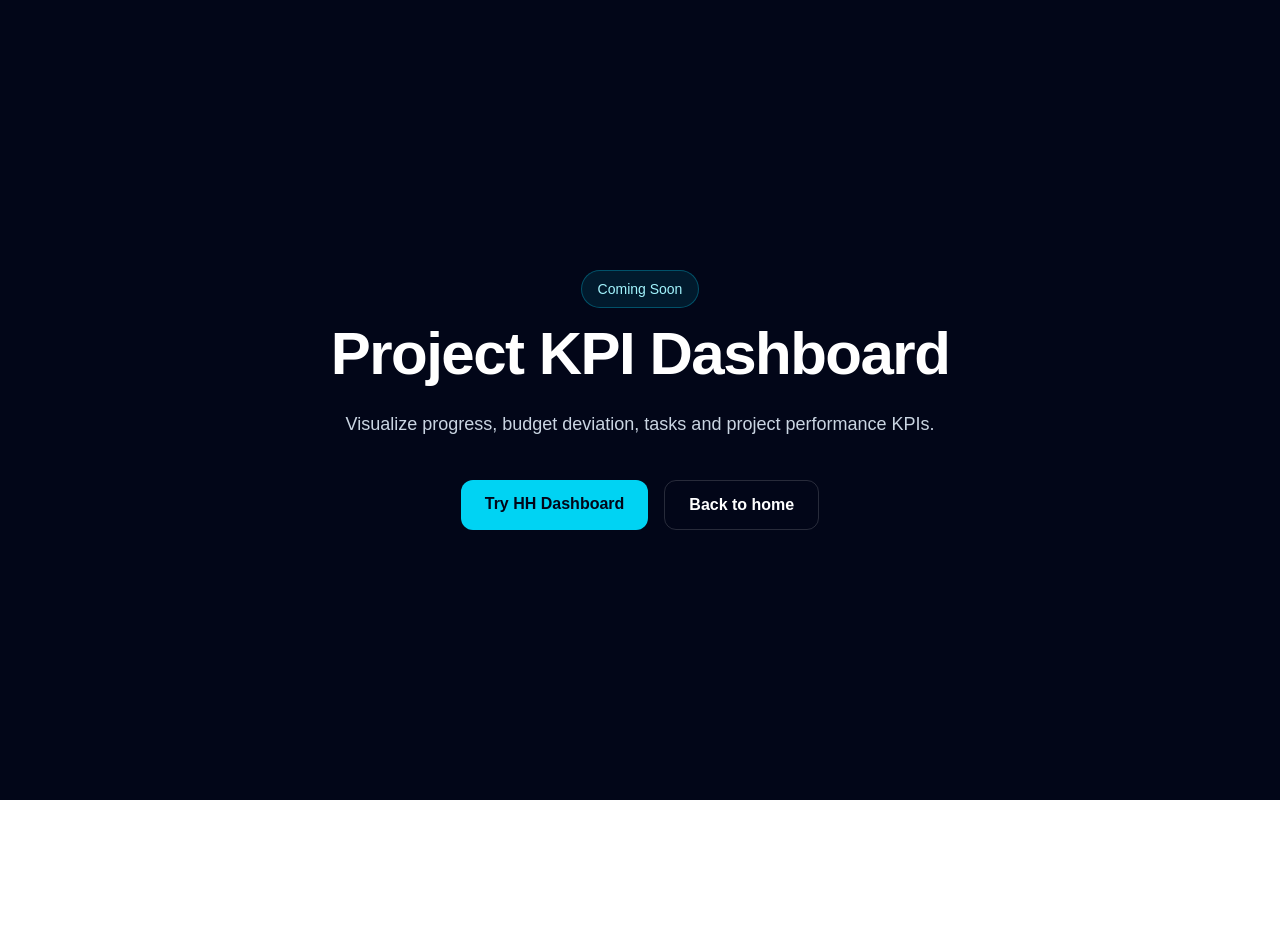
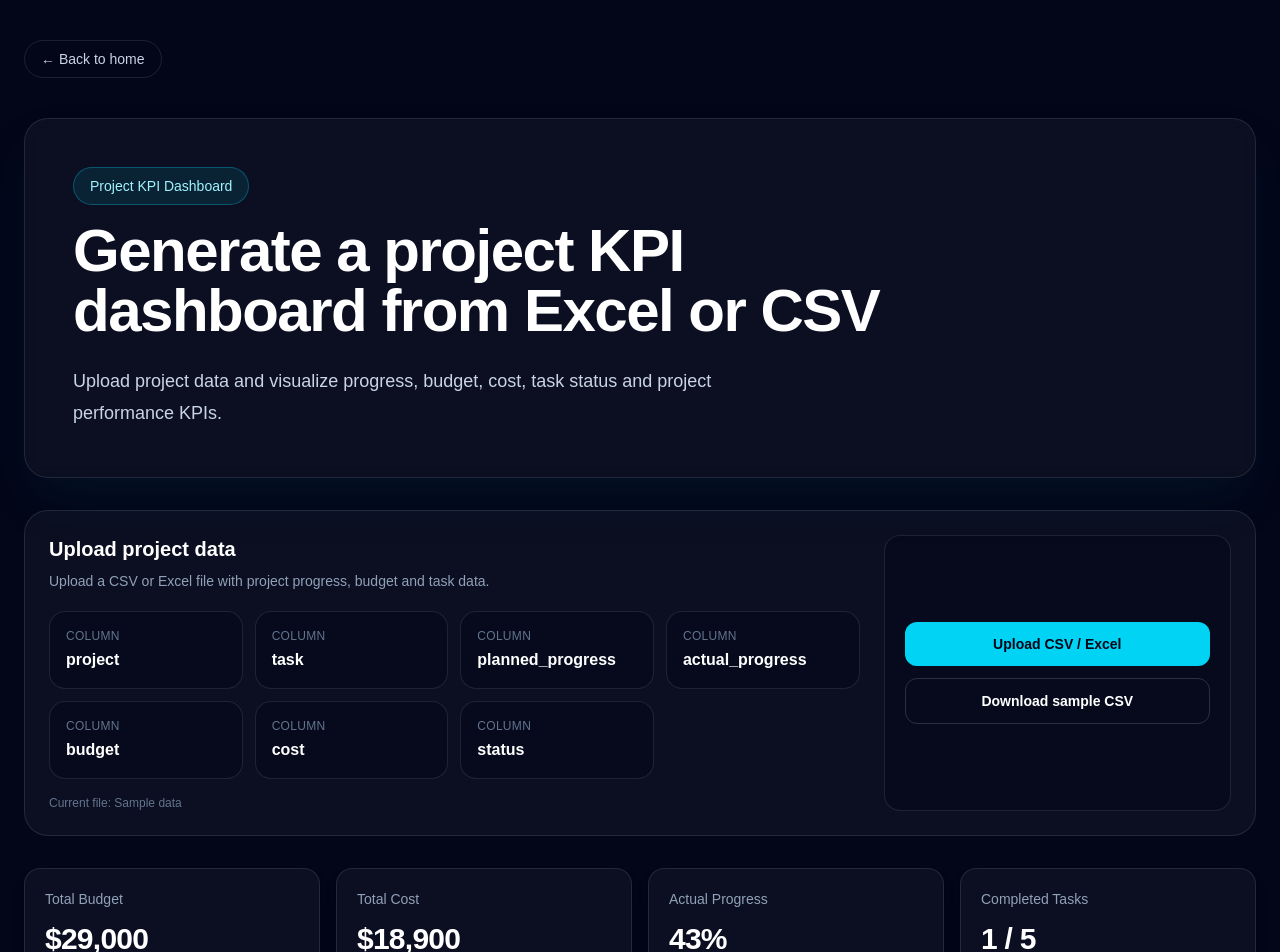
Before and after one commit to kike-Pinto/dashboard-tools-platform, a Next.js app: page /dashboard/project-kpi-dashboard in a window 1280 px wide. Shown: the top 952 px of the page. Before the commit the page ends 800 px from the top, so only its background shows below. Built offline with nearby package versions, Linux system fonts and the light colour scheme.

Commit message:
feat: add project dashboard route and base

```diff
--- /dev/null
+++ b/src/app/dashboard/project-kpi-dashboard/page.tsx
@@ -0,0 +1,38 @@
+import type { Metadata } from 'next'
+import { DashboardShell } from '@/components/dashboard/DashboardShell'
+import { projectDashboardConfig } from '@/dashboards/project-dashboard/config'
+
+export const metadata: Metadata = {
+  title: 'Project KPI Dashboard - Excel and CSV Dashboard',
+  description:
+    'Generate a project KPI dashboard from Excel or CSV. Upload project progress, task, budget and cost data to visualize project performance KPIs.',
+  openGraph: {
+    title: 'Project KPI Dashboard - Excel and CSV Dashboard',
+    description:
+      'Upload project data and visualize progress, budget, cost, task status and project performance KPIs.',
+    type: 'website',
+    images: [
+      {
+        url: '/og/dashboard-tools-og.png',
+        width: 1200,
+        height: 630,
+        alt: 'Project KPI Dashboard preview',
+      },
+    ],
+  },
+}
+
+export default function ProjectKPIDashboardPage() {
+  return (
+    <DashboardShell
+      badge={projectDashboardConfig.badge}
+      title={projectDashboardConfig.title}
+      description={projectDashboardConfig.description}
+      uploadTitle={projectDashboardConfig.uploadTitle}
+      uploadDescription={projectDashboardConfig.uploadDescription}
+      requiredColumns={projectDashboardConfig.requiredColumns}
+      sampleFile={projectDashboardConfig.sampleFile}
+      dashboardType='project'
+    />
+  )
+}
--- a/src/components/dashboard/DashboardShell.tsx
+++ b/src/components/dashboard/DashboardShell.tsx
@@ -1,6 +1,7 @@
 import Link from 'next/link'
 import { HHDashboardClient } from './HHDashboardClient'
 import { MaintenanceDashboardClient } from './MaintenanceDashboardClient'
+import { ProjectDashboardClient } from './ProjectDashboardClient'
 
 type DashboardShellProps = {
   badge: string
@@ -10,7 +11,7 @@ type DashboardShellProps = {
   sampleFile: string
   uploadTitle: string
   uploadDescription: string
-  dashboardType?: 'hh' | 'maintenance'
+  dashboardType?: 'hh' | 'maintenance' | 'project'
 }
 
 export function DashboardShell({
@@ -54,6 +55,13 @@ export function DashboardShell({
             uploadTitle={uploadTitle}
             uploadDescription={uploadDescription}
           />
+        ) : dashboardType === 'project' ? (
+          <ProjectDashboardClient
+            requiredColumns={requiredColumns}
+            sampleFile={sampleFile}
+            uploadTitle={uploadTitle}
+            uploadDescription={uploadDescription}
+          />
         ) : (
           <HHDashboardClient
             requiredColumns={requiredColumns}
--- /dev/null
+++ b/src/components/dashboard/ProjectDashboardClient.tsx
@@ -0,0 +1,69 @@
+'use client'
+
+import { projectMockData } from '@/dashboards/project-dashboard/mockData'
+import { calculateProjectKPIs } from '@/dashboards/project-dashboard/calculate'
+import {
+  formatCurrency,
+  formatNumber,
+  formatPercent,
+} from '@/lib/dashboard/format'
+import { KPICard } from './KPICard'
+import { UploadZone } from './UploadZone'
+
+type ProjectDashboardClientProps = {
+  requiredColumns: string[]
+  sampleFile: string
+  uploadTitle: string
+  uploadDescription: string
+}
+
+export function ProjectDashboardClient({
+  requiredColumns,
+  sampleFile,
+  uploadTitle,
+  uploadDescription,
+}: ProjectDashboardClientProps) {
+  const data = projectMockData
+  const kpi = calculateProjectKPIs(data)
+
+  return (
+    <>
+      <UploadZone
+        fileName='Sample data'
+        requiredColumns={requiredColumns}
+        sampleFile={sampleFile}
+        uploadTitle={uploadTitle}
+        uploadDescription={uploadDescription}
+        onFileUpload={() => alert('Upload will be connected in the next step.')}
+      />
+
+      <section className='mt-8 grid gap-4 md:grid-cols-2 xl:grid-cols-4'>
+        <KPICard
+          label='Total Budget'
+          value={formatCurrency(kpi.totalBudget)}
+          helper='Planned project budget'
+        />
+
+        <KPICard
+          label='Total Cost'
+          value={formatCurrency(kpi.totalCost)}
+          helper='Actual project cost'
+        />
+
+        <KPICard
+          label='Actual Progress'
+          value={formatPercent(Math.round(kpi.avgActualProgress))}
+          helper='Average actual progress'
+        />
+
+        <KPICard
+          label='Completed Tasks'
+          value={`${formatNumber(kpi.completedTasks)} / ${formatNumber(
+            kpi.totalTasks,
+          )}`}
+          helper='Completed project tasks'
+        />
+      </section>
+    </>
+  )
+}
--- a/src/dashboards/catelog.ts
+++ b/src/dashboards/catelog.ts
@@ -18,7 +18,7 @@ export const dashboardCatalog = [
     slug: 'project-kpi-dashboard',
     description:
       'Visualize progress, budget deviation, tasks and project performance KPIs.',
-    status: 'Coming soon',
+    status: 'Available',
   },
   {
     name: 'Fuel Consumption Dashboard',
--- /dev/null
+++ b/src/dashboards/project-dashboard/calculate.ts
@@ -0,0 +1,30 @@
+import { ProjectRow } from './types'
+
+export function calculateProjectKPIs(data: ProjectRow[]) {
+  const totalBudget = data.reduce((acc, row) => acc + row.budget, 0)
+
+  const totalCost = data.reduce((acc, row) => acc + row.cost, 0)
+
+  const avgPlannedProgress =
+    data.length > 0
+      ? data.reduce((acc, row) => acc + row.planned_progress, 0) / data.length
+      : 0
+
+  const avgActualProgress =
+    data.length > 0
+      ? data.reduce((acc, row) => acc + row.actual_progress, 0) / data.length
+      : 0
+
+  const completedTasks = data.filter(
+    (row) => row.status.toLowerCase() === 'completed',
+  ).length
+
+  return {
+    totalBudget,
+    totalCost,
+    avgPlannedProgress,
+    avgActualProgress,
+    completedTasks,
+    totalTasks: data.length,
+  }
+}
--- /dev/null
+++ b/src/dashboards/project-dashboard/config.ts
@@ -0,0 +1,19 @@
+export const projectDashboardConfig = {
+  badge: 'Project KPI Dashboard',
+  title: 'Generate a project KPI dashboard from Excel or CSV',
+  description:
+    'Upload project data and visualize progress, budget, cost, task status and project performance KPIs.',
+  uploadTitle: 'Upload project data',
+  uploadDescription:
+    'Upload a CSV or Excel file with project progress, budget and task data.',
+  sampleFile: '/samples/project-dashboard-sample.csv',
+  requiredColumns: [
+    'project',
+    'task',
+    'planned_progress',
+    'actual_progress',
+    'budget',
+    'cost',
+    'status',
+  ],
+}
--- /dev/null
+++ b/src/dashboards/project-dashboard/mockData.ts
@@ -0,0 +1,49 @@
+import { ProjectRow } from './types'
+
+export const projectMockData: ProjectRow[] = [
+  {
+    project: 'Plant Expansion',
+    task: 'Foundation',
+    planned_progress: 100,
+    actual_progress: 100,
+    budget: 5000,
+    cost: 4800,
+    status: 'Completed',
+  },
+  {
+    project: 'Plant Expansion',
+    task: 'Steel Structure',
+    planned_progress: 75,
+    actual_progress: 60,
+    budget: 8000,
+    cost: 6200,
+    status: 'In Progress',
+  },
+  {
+    project: 'Plant Expansion',
+    task: 'Piping',
+    planned_progress: 40,
+    actual_progress: 35,
+    budget: 6000,
+    cost: 4100,
+    status: 'In Progress',
+  },
+  {
+    project: 'Plant Expansion',
+    task: 'Electrical',
+    planned_progress: 30,
+    actual_progress: 20,
+    budget: 7000,
+    cost: 3300,
+    status: 'Delayed',
+  },
+  {
+    project: 'Plant Expansion',
+    task: 'Testing',
+    planned_progress: 10,
+    actual_progress: 0,
+    budget: 3000,
+    cost: 500,
+    status: 'Not Started',
+  },
+]
--- /dev/null
+++ b/src/dashboards/project-dashboard/types.ts
@@ -0,0 +1,9 @@
+export type ProjectRow = {
+  project: string
+  task: string
+  planned_progress: number
+  actual_progress: number
+  budget: number
+  cost: number
+  status: string
+}
```
Also changed, not shown: public/samples/project-dashboard-sample.csv (added).
